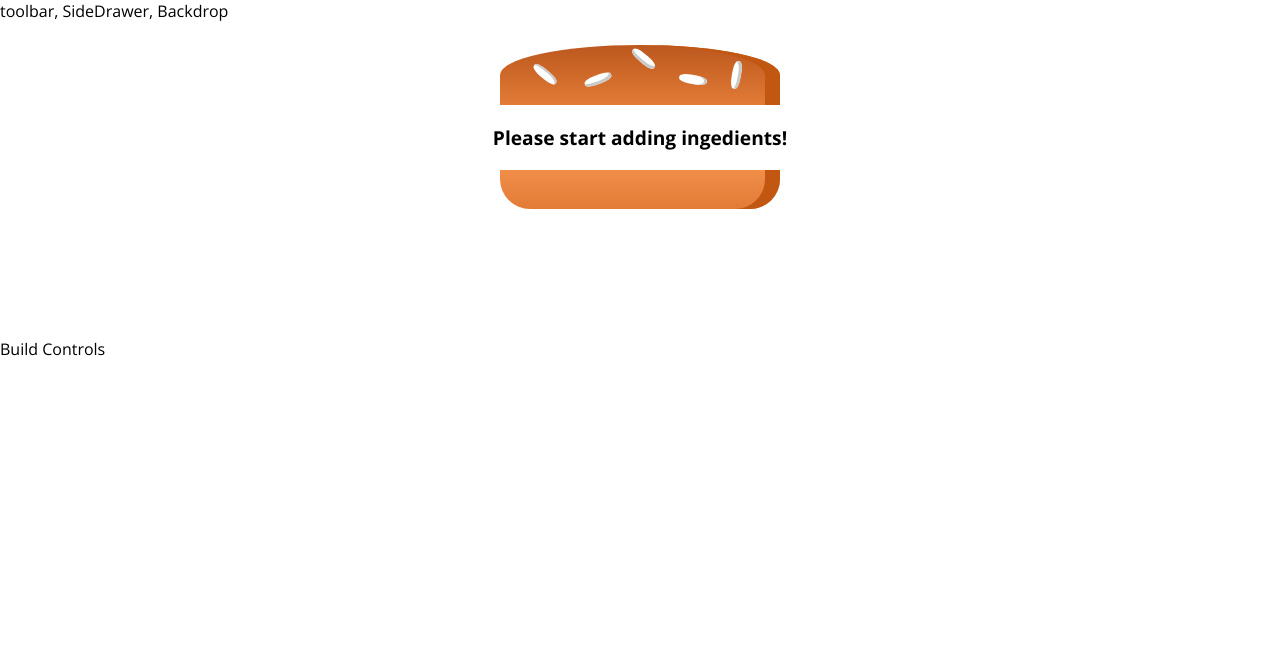
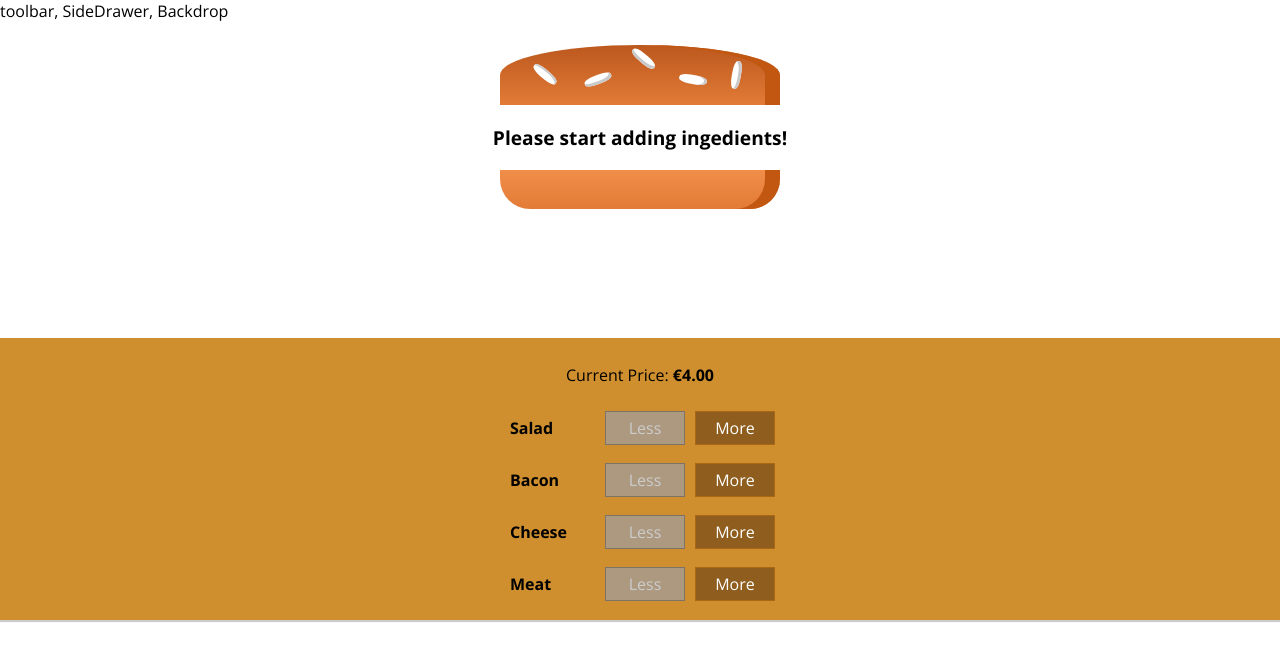
Before and after one commit to fleckc3/burger-builder-react-practice, a React app: page / in a window 1280 px wide. Shown: the top 660 px of the page. Built offline with nearby package versions, Linux system fonts and the light colour scheme.

Commit message:
Burger Builder features added
- add/remove logic
- shows price reflective of ingredients

```diff
--- /dev/null
+++ b/src/components/Burger/BuildControls/BuildControl/BuildControl.css
@@ -0,0 +1,56 @@
+.BuildControl {
+    display: flex;
+    justify-content: space-between;
+    align-items: center;
+    margin: 5px 0;
+}
+
+.BuildControl button {
+    display: block;
+    font: inherit;
+    padding: 5px;
+    margin: 0 5px;
+    width: 80px;
+    border: 1px solid #AA6817;
+    cursor: pointer;
+    outline: none;
+}
+
+.BuildControl button:disabled {
+    background-color: #AC9980;
+    border: 1px solid #7E7365;
+    color: #ccc;
+    cursor: default;
+}
+
+.BuildControl button:hover:disabled {
+    background-color: #AC9980;
+    color: #ccc;
+    cursor: not-allowed;
+}
+
+.Label {
+    padding: 10px;
+    font-weight: bold;
+    width: 80px;
+}
+
+.BuildControl .Less {
+    background-color: #D39952;
+    color: white;
+}
+
+.BuildControl .More {
+    background-color: #8F5E1E;
+    color: white;
+}
+
+.BuildControl .Less:hover, .BuildControl .Less:active {
+    background-color: #DAA972;
+    color: white;
+}
+
+.BuildControl .More:hover,.BuildControl .More:active {
+    background-color: #99703F;
+    color: white;
+}
--- /dev/null
+++ b/src/components/Burger/BuildControls/BuildControl/BuildControl.js
@@ -0,0 +1,19 @@
+import React from 'react';
+
+import classes from './BuildControl.css';
+
+//functional component
+const buildControl = (props) => (
+    <div className={classes.BuildControl}>
+        <div className={classes.Label}>{props.label}</div>
+        <button
+            className={classes.Less}
+            onClick={props.removed}
+            disabled={props.disabled}>Less</button>
+        <button
+            className={classes.More}
+            onClick={props.added}>More</button>
+    </div>
+);
+
+export default buildControl;
--- /dev/null
+++ b/src/components/Burger/BuildControls/BuildControls.css
@@ -0,0 +1,10 @@
+.BuildControls {
+    width: 100%;
+    background-color: #cf8f2e;
+    display: flex;
+    flex-flow: column;
+    align-items: center;
+    box-shadow: 0 2px 1px #ccc;
+    margin: auto;
+    padding: 10px 0;
+}
--- /dev/null
+++ b/src/components/Burger/BuildControls/BuildControls.js
@@ -0,0 +1,28 @@
+import React from 'react';
+import classes from './BuildControls.css';
+import BuildControl from './BuildControl/BuildControl';
+
+const controls = [
+    { label: 'Salad', type: 'salad' },
+    { label: 'Bacon', type: 'bacon' },
+    { label: 'Cheese', type: 'cheese' },
+    { label: 'Meat', type: 'meat' },
+];
+
+// functional componenent
+// Wraps the individual buildControl components
+const buildControls = (props) => (
+    <div className={classes.BuildControls}>
+        <p>Current Price: <strong>€{props.price.toFixed(2)}</strong></p>
+        {controls.map(ctrl => (
+            <BuildControl
+                key={ctrl.label}
+                label={ctrl.label}
+                added={() => props.ingredientAdded(ctrl.type)}
+                removed={() => props.ingredientRemoved(ctrl.type)}
+                disabled={props.disabled[ctrl.type]} />
+        ))}
+    </div>
+);
+
+export default buildControls;
--- a/src/containers/BurgerBuilder/BurgerBuilder.js
+++ b/src/containers/BurgerBuilder/BurgerBuilder.js
@@ -2,6 +2,14 @@
 import React, { Component } from 'react';
 import Auxilliary from '../../hoc/Auxilliary';
 import Burger from '../../components/Burger/Burger';
+import BuildControls from '../../components/Burger/BuildControls/BuildControls';
+
+const  INGREDIENT_PRICES = {
+    salad: 0.5,
+    cheese: 0.4,
+    meat: 1.3,
+    bacon: 0.7
+};
 
 // stateful component
 class BurgerBuilder extends Component {
@@ -16,14 +24,59 @@
             bacon: 0,
             cheese: 0,
             meat: 0
+        },
+        totalPrice: 4
+    }
+
+    // updates the ingredients and price in state via type
+    addIngredientHandler = (type) => {
+        const oldCount =  this.state.ingredients[type];
+        const updatedCount = oldCount + 1;
+        const updatedIngredients = {
+            ...this.state.ingredients
+        };
+        updatedIngredients[type] = updatedCount;
+        const priceAddition = INGREDIENT_PRICES[type];
+        const oldPrice = this.state.totalPrice;
+        const newPrice = oldPrice + priceAddition;
+        this.setState({totalPrice: newPrice, ingredients: updatedIngredients});
+    }
+
+    removeIngredientHandler = (type) => {
+        const oldCount =  this.state.ingredients[type];
+        if(oldCount <= 0) {
+            return;
         }
+        const updatedCount = oldCount - 1;
+        const updatedIngredients = {
+            ...this.state.ingredients
+        };
+        updatedIngredients[type] = updatedCount;
+        const priceDeduction = INGREDIENT_PRICES[type];
+        const oldPrice = this.state.totalPrice;
+        const newPrice = oldPrice - priceDeduction;
+        this.setState({totalPrice: newPrice, ingredients: updatedIngredients});
     }
+
     render () {
+        // creates variable to disable the less button if ingredient is 0 or less
+        // copies the state of the ingredients into new variable disabledInfo
+        const disabledInfo = {
+            ...this.state.ingredients
+        };
+        // loop through ingredients and check if <= 0
+        // creates object like this {salad: true, meat: false, ...}
+        for(let key in disabledInfo) {
+            disabledInfo[key] = disabledInfo[key] <= 0;
+        }
         return (
             <Auxilliary>
                 <Burger ingredients={this.state.ingredients}/>
-                <div>Build Controls</div>
-
+                <BuildControls
+                    ingredientAdded={this.addIngredientHandler}
+                    ingredientRemoved={this.removeIngredientHandler}
+                    disabled={disabledInfo}
+                    price={this.state.totalPrice}/>
             </Auxilliary>
         );
     }
```
